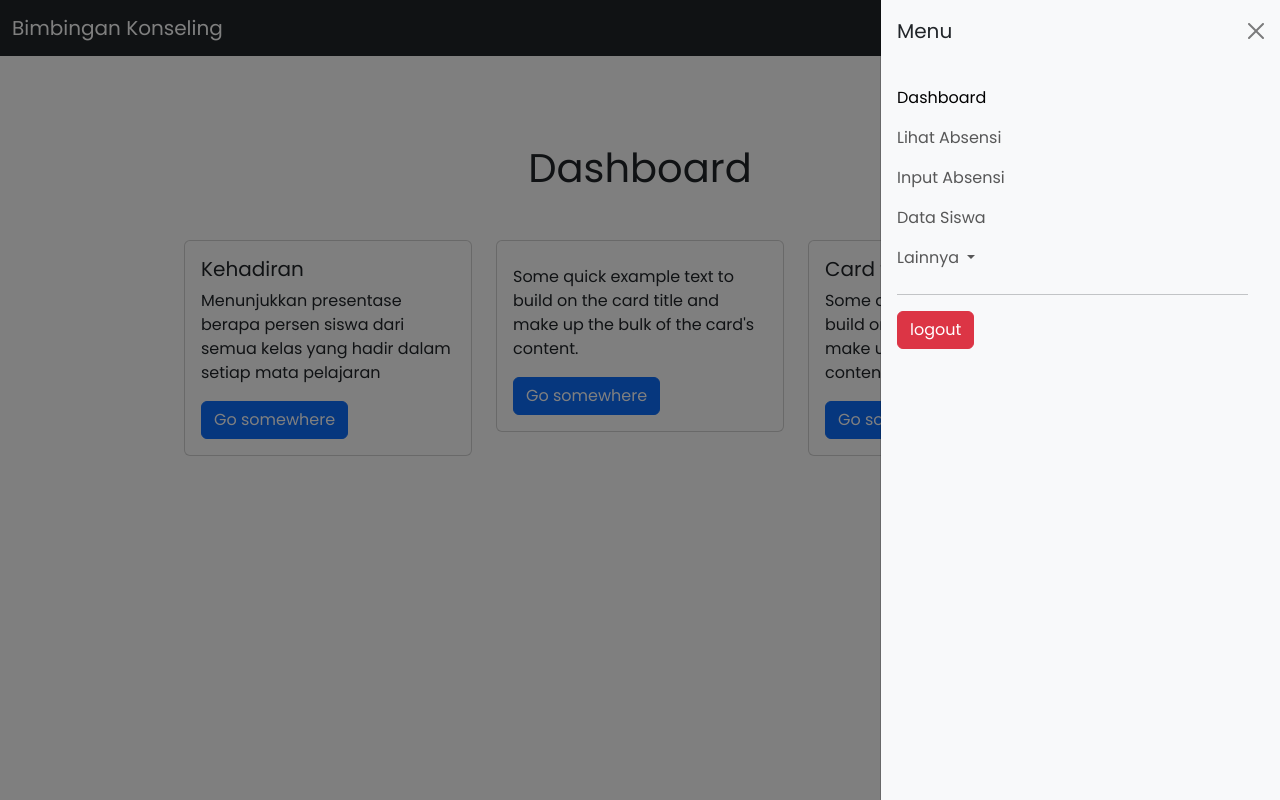
After one commit to naufalrz-qi/absensi-siswa, a Flask app: page /dashboard in a window 1280 px wide, after a click that opens the changed part. The commit adds this page. Run offline with Flask 3, Linux system fonts and the light colour scheme; the visitor is signed in with stand-in values (Sample User, id 1); some libraries are stand-ins or nearby versions.

```diff
--- a/app.py
+++ b/app.py
@@ -36,7 +36,7 @@ def login():
         else:
             session['loggedin'] = True
             session['username'] = akun[1]
-            return redirect(url_for('absensi'))
+            return redirect(url_for('userpage'))
     return render_template('login.html')
 
 @app.route('/registrasi', methods=('GET','POST'))
@@ -100,7 +100,17 @@ def get_siswa(kelas_id):
 
 @app.route('/')
 def home():
+    if 'loggedin' in session:
+        return render_template('userpage.html')
     return render_template('index.html')
+
+@app.route('/dashboard')
+def userpage():
+    if 'loggedin' in session:
+        return render_template('userpage.html')
+    flash('Harap Login dulu','danger')
+    return redirect(url_for('login'))
+
 
 @app.route('/data-siswa')
 def data_siswa():
@@ -118,18 +128,47 @@ def simpan_absensi():
         siswa_id = int(data.split('_')[0])
         mapel_id = int(data.split('_')[1])
         date = datetime.now().strftime('%Y-%m-%d')
-        data_absen.append({
-            'siswa_id':siswa_id,
-            'mata_pelajaran_id':mapel_id,
-            'tanggal':date,
-            'keterangan':keterangan
+        # data_absen.append({
+        #     'siswa_id':siswa_id,
+        #     'mata_pelajaran_id':mapel_id,
+        #     'tanggal':date,
+        #     'keterangan':keterangan
+        #     })
+
+        # Membuat kursor untuk mengirim perintah ke database
+
+
+        # Menjalankan query untuk mengambil data absensi berdasarkan kelas
+        query = "SELECT siswa.nama, kelas.nama as kelas,mata_pelajaran.nama, guru.nama, absensi.keterangan, absensi.siswa_id FROM absensi JOIN siswa ON absensi.siswa_id = siswa.id JOIN kelas ON siswa.kelas_id = kelas.id JOIN mata_pelajaran ON absensi.mata_pelajaran_id = mata_pelajaran.id JOIN guru ON mata_pelajaran.id_guru = guru.id  WHERE absensi.tanggal = %s AND absensi.mata_pelajaran_id = %s"
+        cursor.execute(query, (mapel_id,date))
+
+        # Mengambil semua baris hasil query
+        rows = cursor.fetchall()
+
+        # Menutup kursor
+        cursor.close()
+
+        # Menyusun data absensi ke dalam bentuk array of dict
+        absensi = []
+        for row in rows:
+            absensi.append({
+                'nama': row[0],
+                'kelas': row[1],
+                'mata_pelajaran': row[2],
+                'guru': row[3],
+                'keterangan':row[4],
+                'siswa_id':row[5],
             })
-        query = "INSERT INTO absensi (siswa_id, tanggal, keterangan, mata_pelajaran_id) VALUES (%s, %s, %s, %s)"
-        cursor.execute(query, (siswa_id, date, keterangan, mapel_id))
-        mysql.connection.commit()
 
-    cursor.close()
-    return render_template('result.html')
+        if absensi is not None:
+            return render_template('warning.html')
+        else:
+            query = "INSERT INTO absensi (siswa_id, tanggal, keterangan, mata_pelajaran_id) VALUES (%s, %s, %s, %s)"
+            cursor.execute(query, (siswa_id, date, keterangan, mapel_id))
+            mysql.connection.commit()
+
+            cursor.close()
+            return render_template('result.html')
 
 # Ini untuk api siswa
 @app.route("/siswa", methods=["POST"])
--- a/templates/base.html
+++ b/templates/base.html
@@ -21,7 +21,7 @@
 
     <nav class="navbar bg-dark fixed-top">
     <div class="container-fluid">
-      <a class="navbar-brand text-white" href="#">Bimbingan Konseling</a>
+      <a class="navbar-brand text-white" href="/">Bimbingan Konseling</a>
       <button class="navbar-dark navbar-toggler" type="button" data-bs-toggle="offcanvas" data-bs-target="#offcanvasNavbar" aria-controls="offcanvasNavbar" aria-label="Toggle navigation">
         <span class="navbar-dark navbar-toggler-icon"></span>
       </button>
@@ -33,10 +33,13 @@
         <div class="offcanvas-body">
           <ul class="navbar-nav justify-content-end flex-grow-1 pe-3">
             <li class="nav-item">
-              <a class="nav-link active" aria-current="page" href="/">Home</a>
+              <a class="nav-link active" aria-current="page" href="/dashboard">Dashboard</a>
             </li>
             <li class="nav-item">
-              <a class="nav-link" href="/absensi">Absensi</a>
+              <a class="nav-link" href="/absensi">Lihat Absensi</a>
+            </li>
+            <li class="nav-item">
+              <a class="nav-link" href="/input_absen">Input Absensi</a>
             </li>
             <li class="nav-item">
                 <a class="nav-link" href="/data-siswa">Data Siswa</a>
@@ -53,6 +56,10 @@
                 </li>
                 <li><a class="dropdown-item" href="#">Belum tersedia</a></li>
               </ul>
+            </li>
+            <hr>
+            <li class="nav-item">
+              <a class="btn btn-danger" href="/logout">logout</a>
             </li>
           </ul>
         </div>
--- a/templates/index.html
+++ b/templates/index.html
@@ -52,6 +52,10 @@
                 <li><a class="dropdown-item" href="#">Belum tersedia</a></li>
               </ul>
             </li>
+            <hr>
+            <li class="nav-item">
+              <a class="btn btn-primary" href="/login">Login</a>
+            </li>
           </ul>
         </div>
       </div>
@@ -60,7 +64,7 @@
     <div class="container my-5">
         <div class="container p-5 d-flex justify-content-center rounded">
             <div class="py-5 mx-auto">
-                <h1 class="mb-5 d-flex justify-content-center">Dashboard</h1>
+                <h1 class="mb-5 d-flex justify-content-center">Home</h1>
                 <div id="my-cards" class="row row-cols-1 row-cols-md-3 g-4">
                     <div class="col">
                         <div class="card" style="width: 18rem;">
--- /dev/null
+++ b/templates/userpage.html
@@ -0,0 +1,35 @@
+{% extends 'base.html' %}
+{% block main %}
+<h1 class="mb-5 d-flex justify-content-center">Dashboard</h1>
+<div id="my-cards" class="row row-cols-1 row-cols-md-3 g-4">
+    <div class="col">
+        <div class="card" style="width: 18rem;">
+
+            <div class="card-body">
+              <h5 class="card-title">Kehadiran</h5>
+              <p class="card-text">Menunjukkan presentase berapa persen siswa dari semua kelas yang hadir dalam setiap mata pelajaran</p>
+              <a href="#" class="btn btn-primary">Go somewhere</a>
+            </div>
+          </div>
+    </div>
+    <div class="col">
+        <div class="card" style="width: 18rem;">
+
+            <div class="card-body">
+              <h5 class="card-title"></h5>
+              <p class="card-text">Some quick example text to build on the card title and make up the bulk of the card's content.</p>
+              <a href="#" class="btn btn-primary">Go somewhere</a>
+            </div>
+          </div>
+    </div>
+    <div class="col">
+        <div class="card" style="width: 18rem;">
+
+            <div class="card-body">
+              <h5 class="card-title">Card title</h5>
+              <p class="card-text">Some quick example text to build on the card title and make up the bulk of the card's content.</p>
+              <a href="#" class="btn btn-primary">Go somewhere</a>
+            </div>
+          </div>
+    </div>
+{% endblock %}
```
Also changed, not shown: templates/input_absen.html (+18 -6 lines), templates/warning.html (added, +10 -0 lines).
